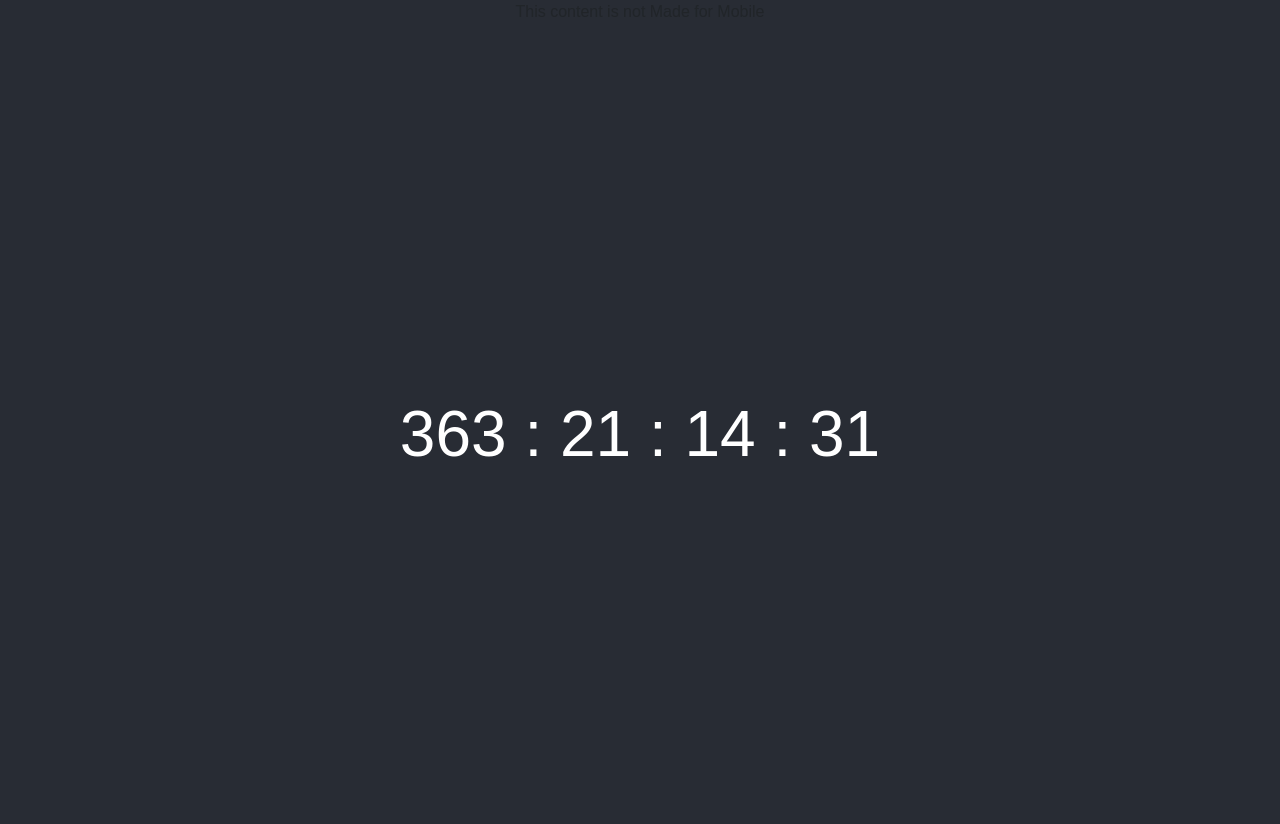
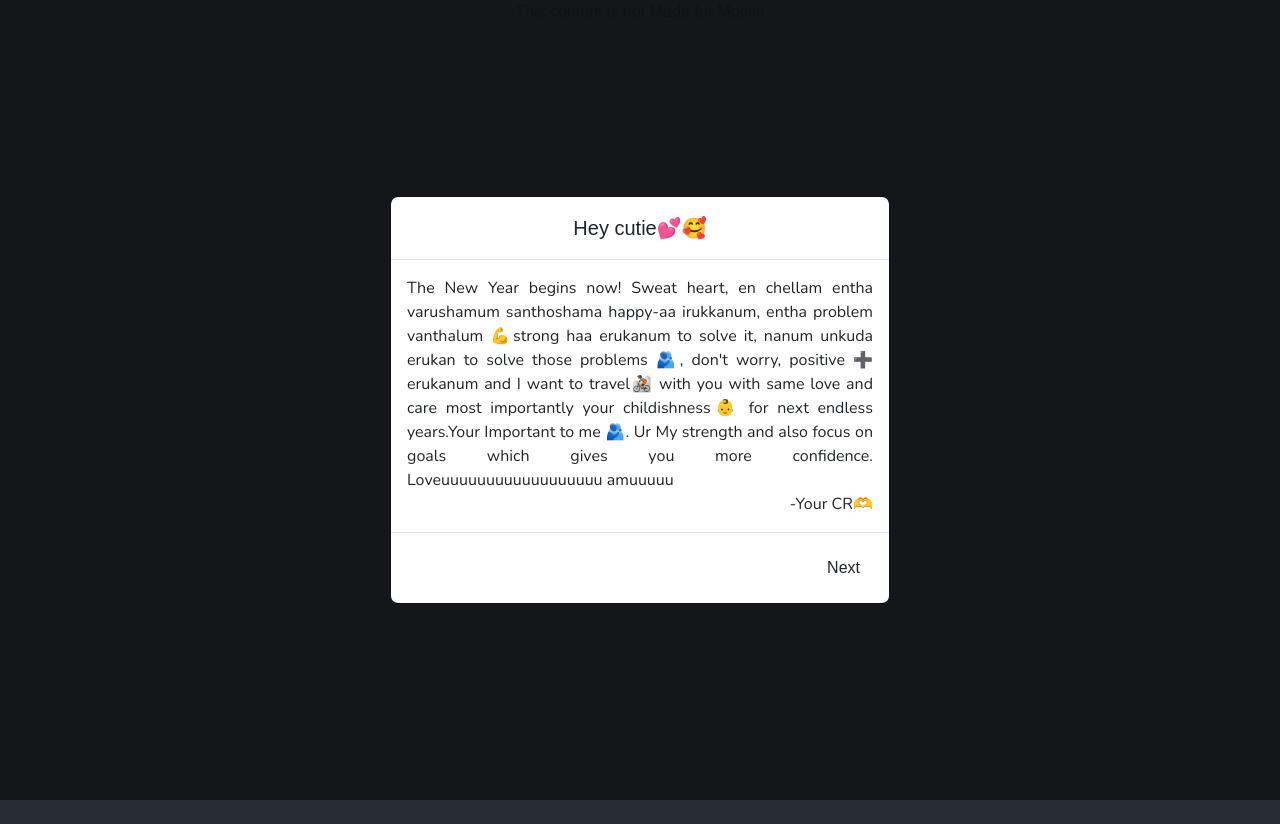
Before and after one commit to Othi-Raja/ased, a plain HTML site: page index.html in a window 1280 px wide. Drawn offline with nearby package versions, Linux system fonts and the light colour scheme; a web font is replaced by a local one.

Commit message:
Update index.html

```diff
--- a/index.html
+++ b/index.html
@@ -236,7 +236,7 @@
             const now = new Date();
             const nextYear = now.getFullYear() + 1;
             const newYear = new Date(`January 1, ${nextYear} 00:00:00`);
-            const difference = newYear - now;
+            const difference = 0;
             if (difference <= 0) {
                 // Countdown finished: hide countdown and show modal
                 document.getElementById('countdown').style.display = 'none';
```
